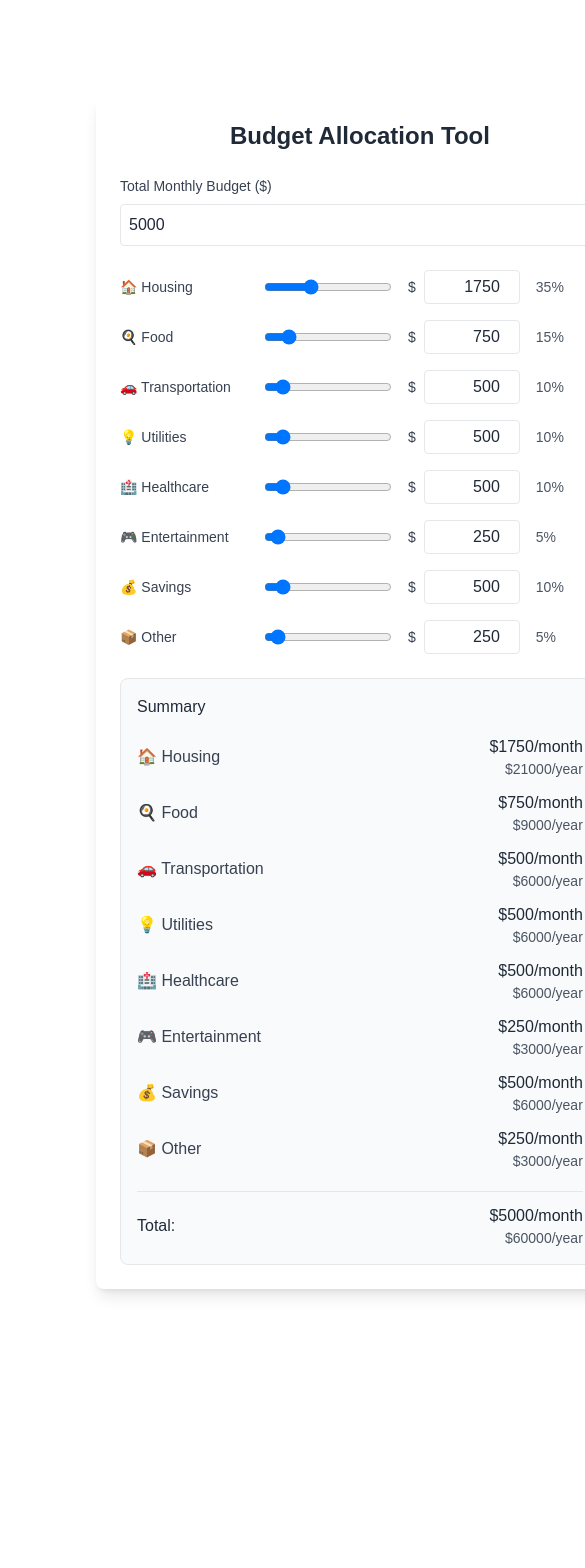
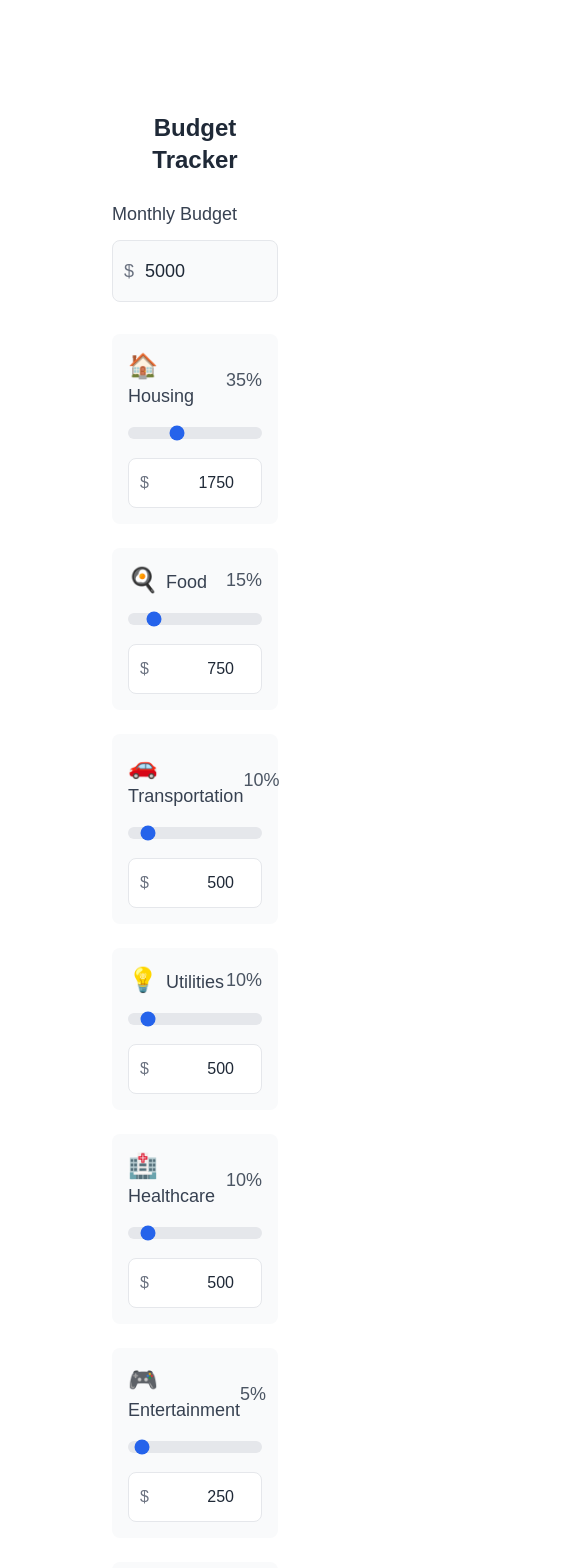
Before and after one commit to JeremyDNguyen/budget-tracker, a Next.js app: page / in a window 390 px wide. Shown: the top 1568 px of the page, 585 px wide, since content can reach past the window. Before the commit the page ends 1385 px from the top, so only its background shows below. Built offline with nearby package versions, Linux system fonts and the light colour scheme.

Commit message:
Updated Mobile Design

```diff
--- a/components/BudgetSlider.js
+++ b/components/BudgetSlider.js
@@ -15,7 +15,6 @@ const BudgetSlider = () => {
   ]);
 
   useEffect(() => {
-    // Update amounts when total budget changes
     const newCategories = categories.map(cat => ({
       ...cat,
       amount: Math.round((totalBudget * cat.percentage) / 100)
@@ -30,7 +29,6 @@ const BudgetSlider = () => {
     const oldValue = newCategories[index].percentage;
     const diff = newValue - oldValue;
 
-    // Adjust other categories proportionally
     const remainingCategories = newCategories.filter((_, i) => i !== index);
     const totalRemaining = remainingCategories.reduce((sum, cat) => sum + cat.percentage, 0);
 
@@ -57,7 +55,6 @@ const BudgetSlider = () => {
     const oldValue = newCategories[index].percentage;
     const diff = newPercentage - oldValue;
 
-    // Adjust other categories proportionally
     const remainingCategories = newCategories.filter((_, i) => i !== index);
     const totalRemaining = remainingCategories.reduce((sum, cat) => sum + cat.percentage, 0);
 
@@ -74,71 +71,84 @@ const BudgetSlider = () => {
   };
 
   return (
-    <div className="max-w-2xl mx-auto p-6 bg-white rounded-lg shadow-lg">
-      <h1 className="text-2xl font-bold text-center mb-6 text-gray-800">Budget Allocation Tool</h1>
+    <div className="w-full max-w-2xl mx-auto p-4 bg-white min-h-screen sm:min-h-0 sm:rounded-lg sm:shadow-lg sm:my-8">
+      <h1 className="text-2xl font-bold text-center mb-6 text-gray-800">Budget Tracker</h1>
 
-      <div className="mb-6">
-        <label className="block text-sm font-medium mb-2 text-gray-700">Total Monthly Budget ($)</label>
+      <div className="mb-8">
+        <label className="block text-lg font-medium mb-3 text-gray-700">Monthly Budget</label>
+        <div className="relative">
+          <span className="absolute left-3 top-1/2 -translate-y-1/2 text-gray-500 text-lg">$</span>
           <input
             type="number"
             value={totalBudget}
             onChange={(e) => setTotalBudget(Math.max(0, Number(e.target.value) || 0))}
-          className="w-full p-2 border rounded text-gray-800"
+            className="w-full p-4 pl-8 text-lg border rounded-lg text-gray-800 bg-gray-50 focus:bg-white focus:ring-2 focus:ring-blue-500 focus:outline-none"
           />
         </div>
+      </div>
 
-      <div className="space-y-4">
+      <div className="space-y-6">
         {categories.map((category, index) => (
-          <div key={index} className="space-y-2">
-            <div className="flex items-center justify-between gap-4">
-              <span className="text-sm font-medium min-w-32 text-gray-700">
-                {category.emoji} {category.name}
+          <div key={index} className="bg-gray-50 p-4 rounded-lg">
+            <div className="flex items-center justify-between mb-3">
+              <span className="text-lg font-medium text-gray-700">
+                <span className="text-2xl mr-2">{category.emoji}</span>
+                {category.name}
               </span>
-              <div className="flex items-center gap-4">
+              <span className="text-lg font-medium text-gray-600">
+                {Math.round(category.percentage || 0)}%
+              </span>
+            </div>
+
+            <div className="space-y-3">
               <input
                 type="range"
                 min="0"
                 max="100"
                 value={category.percentage || 0}
                 onChange={(e) => handlePercentageChange(index, Number(e.target.value))}
-                  className="w-32"
+                className="w-full h-3 bg-gray-200 rounded-lg appearance-none cursor-pointer accent-blue-600"
               />
-                <div className="flex gap-2 items-center">
-                  <span className="text-sm text-gray-700">$</span>
+
+              <div className="relative">
+                <span className="absolute left-3 top-1/2 -translate-y-1/2 text-gray-500">$</span>
                 <input
                   type="number"
                   value={category.amount || 0}
                   onChange={(e) => handleAmountChange(index, Number(e.target.value))}
-                    className="w-24 p-1 border rounded text-right text-gray-800"
+                  className="w-full p-3 pl-8 border rounded-lg text-right text-gray-800 bg-white"
                 />
-                </div>
-                <div className="text-sm text-gray-600 w-16">
-                  {Math.round(category.percentage || 0)}%
-                </div>
               </div>
             </div>
           </div>
         ))}
       </div>
 
-      <div className="mt-6 p-4 bg-gray-50 rounded-lg border border-gray-200">
-        <h3 className="font-medium mb-4 text-gray-800">Summary</h3>
-        <div className="grid grid-cols-1 gap-3">
+      <div className="mt-8 p-4 bg-gray-50 rounded-lg border border-gray-200">
+        <h3 className="text-lg font-medium mb-4 text-gray-800">Summary</h3>
+        <div className="space-y-4">
           {categories.map((category, index) => (
-            <div key={index} className="flex justify-between items-center">
-              <span className="text-gray-700">{category.emoji} {category.name}</span>
+            <div key={index} className="flex justify-between items-center py-2">
+              <span className="text-base text-gray-700">
+                <span className="text-xl mr-2">{category.emoji}</span>
+                {category.name}
+              </span>
               <div className="text-right">
-                <div className="text-gray-800">${Math.round(category.amount || 0)}/month</div>
-                <div className="text-sm text-gray-600">${Math.round((category.amount || 0) * 12)}/year</div>
+                <div className="text-base font-medium text-gray-800">
+                  ${Math.round(category.amount || 0)}/mo
+                </div>
+                <div className="text-sm text-gray-600">
+                  ${Math.round((category.amount || 0) * 12)}/yr
+                </div>
               </div>
             </div>
           ))}
-          <div className="border-t border-gray-200 pt-3 mt-2">
+          <div className="border-t border-gray-200 pt-4 mt-4">
             <div className="flex justify-between items-center font-medium">
-              <span className="text-gray-800">Total:</span>
+              <span className="text-lg text-gray-800">Total</span>
               <div className="text-right">
-                <div className="text-gray-800">${totalBudget}/month</div>
-                <div className="text-sm text-gray-600">${totalBudget * 12}/year</div>
+                <div className="text-lg text-gray-800">${totalBudget}/mo</div>
+                <div className="text-base text-gray-600">${totalBudget * 12}/yr</div>
               </div>
             </div>
           </div>
```
Lines whose indentation alone changed are shown as unchanged.
